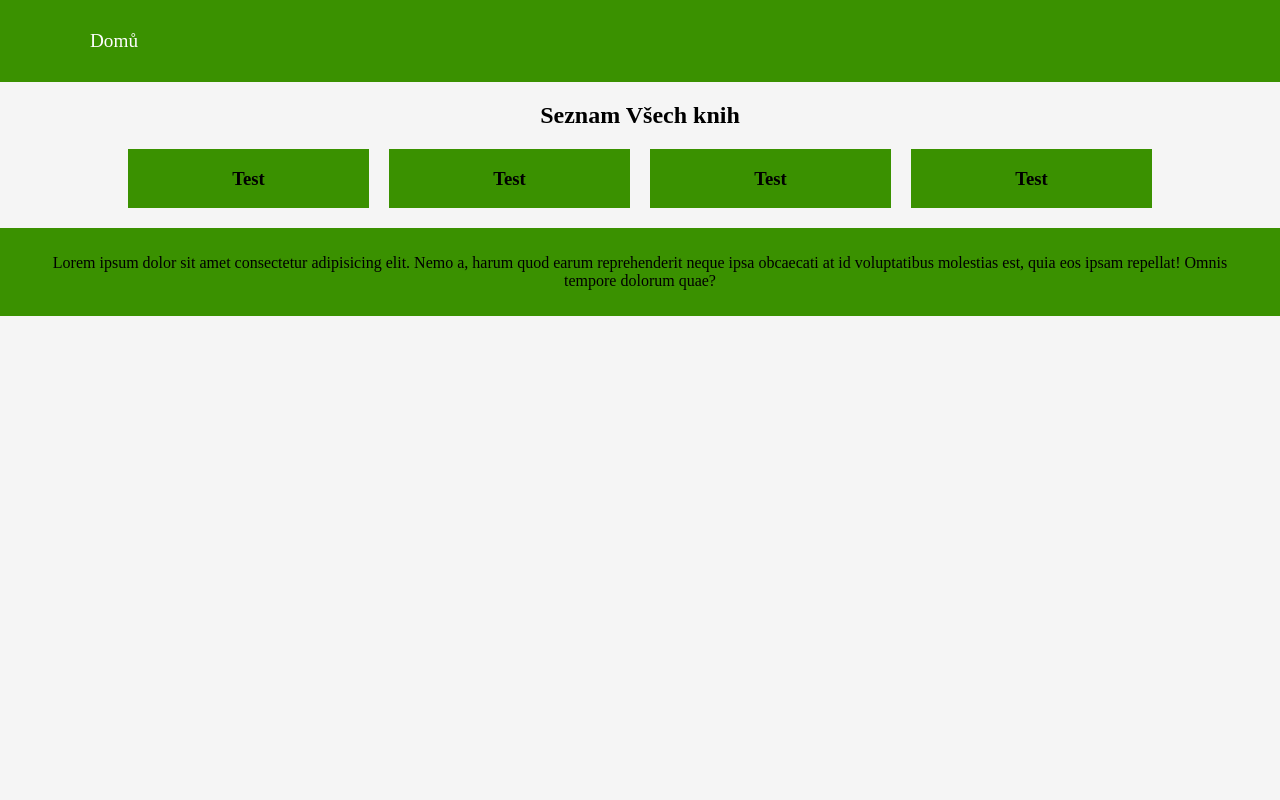
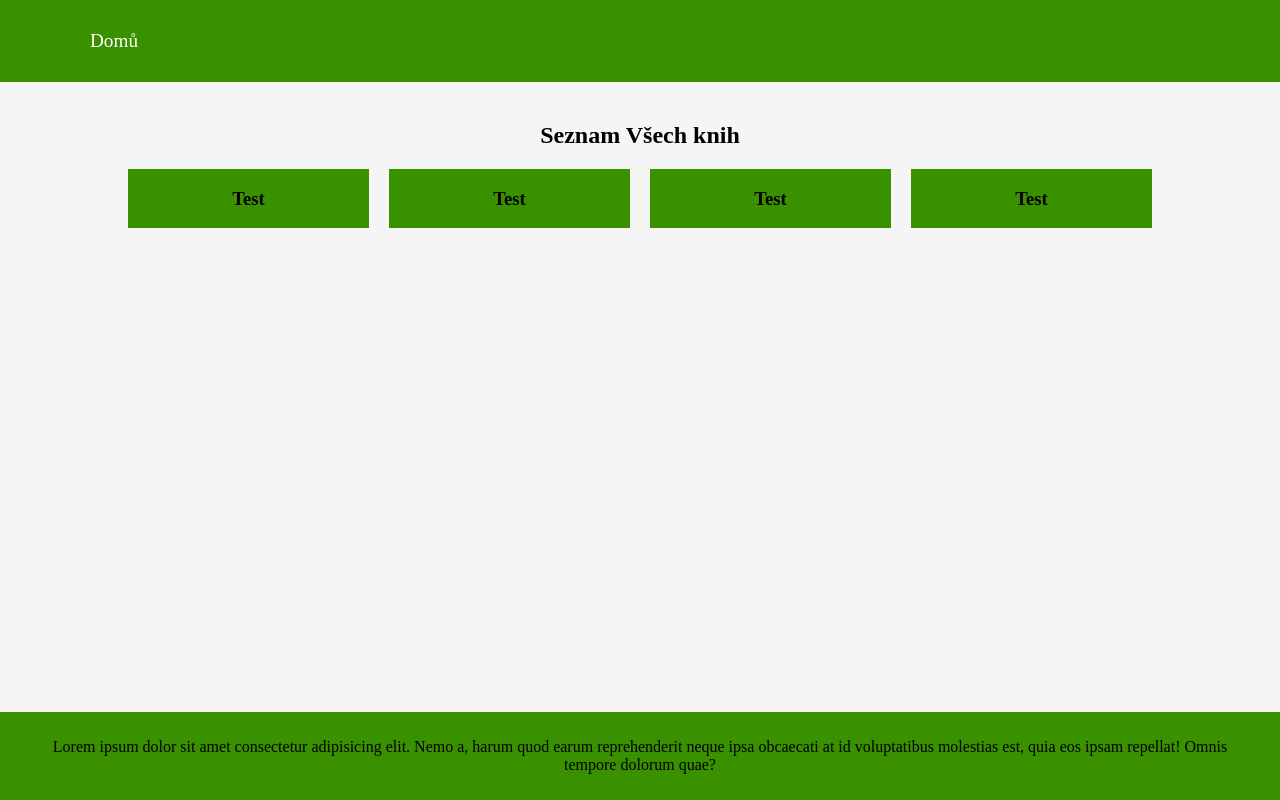
Before and after one commit to Bohemiaman/library, a PHP site: page /library/home in a window 1280 px wide. Run offline with PHP 8.4, Linux system fonts and the light colour scheme.

Commit message:
made article fill rest of screen

```diff
--- a/style.css
+++ b/style.css
@@ -4,6 +4,8 @@ body {
     min-height: 100vh;
     background-color: whitesmoke;
     box-sizing: border-box;
+    display: flex;
+    flex-direction: column;
 }
 
 section.grid {
@@ -13,6 +15,7 @@ section.grid {
 }
 
 article {
+    flex-grow: 1;
     padding: 0% 10%;
     text-align: center;
     margin: 20px 0px;
```
